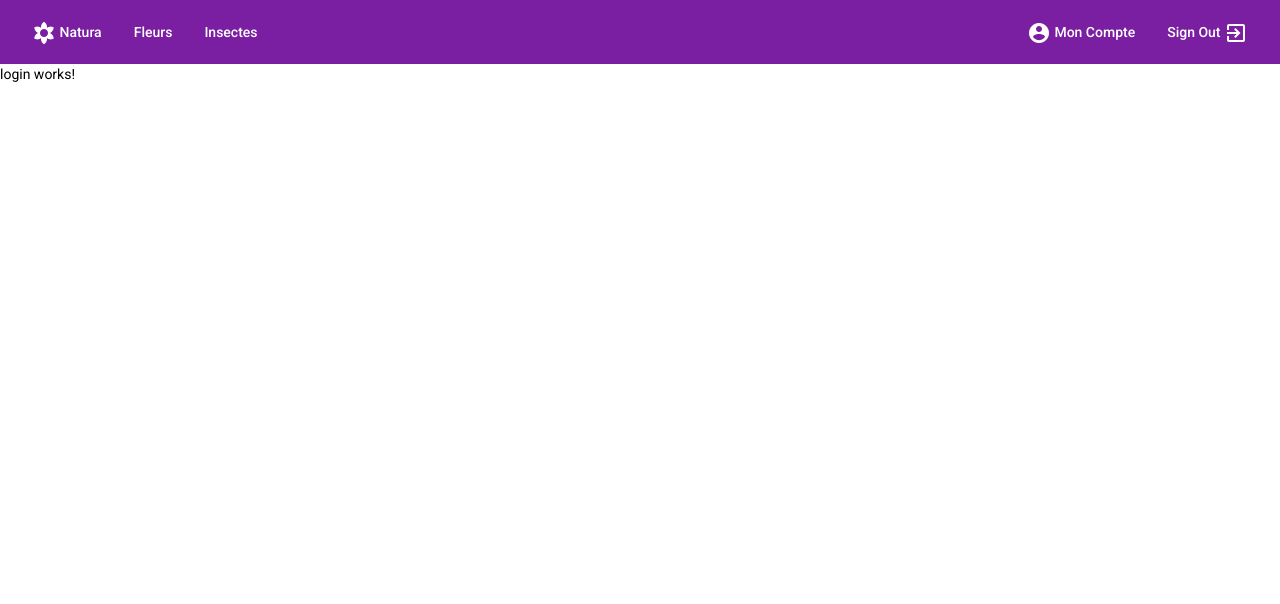
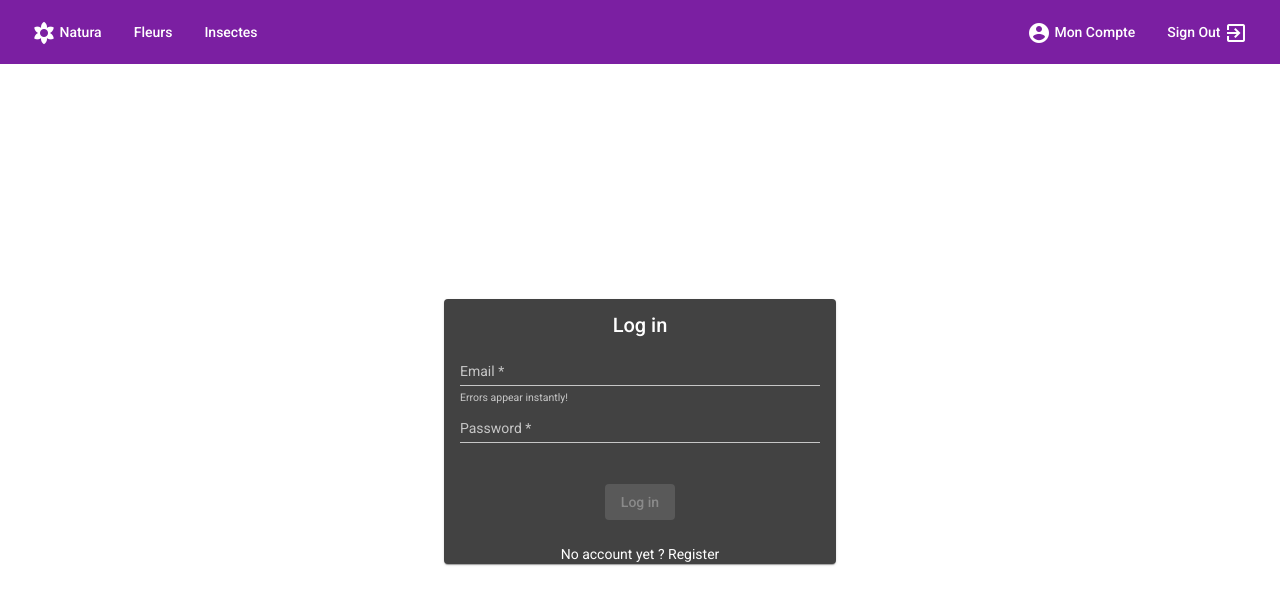
Before and after one commit to devma12/NaturaProject, an Angular app in the folder natura-frontend-app/: page /login in a window 1280 px wide. Shown: the top 604 px of the page. Built offline with nearby package versions, Linux system fonts and the light colour scheme.

Commit message:
implement simple login page

```diff
--- a/natura-frontend-app/package.json
+++ b/natura-frontend-app/package.json
@@ -16,6 +16,7 @@
     "@angular/common": "~9.1.0",
     "@angular/compiler": "~9.1.0",
     "@angular/core": "~9.1.0",
+    "@angular/flex-layout": "^9.0.0-beta.29",
     "@angular/forms": "~9.1.0",
     "@angular/material": "^9.2.0",
     "@angular/platform-browser": "~9.1.0",
--- a/natura-frontend-app/src/app/app.component.css
+++ b/natura-frontend-app/src/app/app.component.css
@@ -2,4 +2,4 @@
     /* This fills the remaining space, by using flexbox.
        Every toolbar row uses a flexbox row layout. */
     flex: 1 1 auto;
-  }
+}
--- a/natura-frontend-app/src/app/app.component.html
+++ b/natura-frontend-app/src/app/app.component.html
@@ -1,6 +1,7 @@
 <header>
   <mat-toolbar color="primary">
     <button href="#" mat-button>
+      <!-- <span><img src="./assets/logo.png"></span> -->
       <mat-icon>filter_vintage</mat-icon>
       Natura
     </button>
--- a/natura-frontend-app/src/app/login/login.component.css
+++ b/natura-frontend-app/src/app/login/login.component.css
@@ -0,0 +1,4 @@
+.login-form {
+    min-width: 200px;
+    max-width: 500px;
+}
--- a/natura-frontend-app/src/app/login/login.component.html
+++ b/natura-frontend-app/src/app/login/login.component.html
@@ -1 +1,36 @@
-<p>login works!</p>
+<div class="container-wrapper">
+  <div class="div-center">
+    <mat-card fxLayout="column" fxLayoutAlign="space-around center">
+      <mat-card-header class="mat-card-header" fxLayout="row" fxLayoutAlign="center">
+        <mat-card-title>Log in</mat-card-title>
+      </mat-card-header>
+      <form class="login-form" [formGroup]="loginForm" (ngSubmit)="onSubmitForm()">
+        <mat-card-content>
+          <mat-form-field class="full-width">
+            <mat-label>Email</mat-label>
+            <input matInput formControlName="email" [formControl]="email" [errorStateMatcher]="matcher"
+                    placeholder="Ex. address@example.com">
+            <mat-hint>Errors appear instantly!</mat-hint>
+            <mat-error *ngIf="email.hasError('email') && !email.hasError('required')">
+            Please enter a valid email address
+            </mat-error>
+            <mat-error *ngIf="email.hasError('required')">
+            Email is <strong>required</strong>
+            </mat-error>
+          </mat-form-field>
+
+          <mat-form-field class="full-width">
+            <mat-label>Password</mat-label>
+            <input matInput placeholder="Password" type="password" formControlName="password">
+          </mat-form-field>
+        </mat-card-content>
+        <mat-card-actions fxLayout="row" fxLayoutAlign="center">
+            <button mat-raised-button color="accent" class="btn-block" type="submit" [disabled]="loginForm.invalid">Log in</button>
+        </mat-card-actions>
+      </form>
+      <mat-card-footer>
+          No account yet ? Register
+      </mat-card-footer>
+    </mat-card>
+  </div>
+</div>
--- a/natura-frontend-app/src/app/login/login.component.ts
+++ b/natura-frontend-app/src/app/login/login.component.ts
@@ -1,4 +1,7 @@
 import { Component, OnInit } from '@angular/core';
+import { Validators, FormGroup, FormBuilder, FormControl } from '@angular/forms';
+import { CustomErrorStateMatcher } from '../matchers/error-state.matcher';
+import { AuthService } from '../services/auth.service';
 
 @Component({
   selector: 'app-login',
@@ -7,9 +10,34 @@ import { Component, OnInit } from '@angular/core';
 })
 export class LoginComponent implements OnInit {
 
-  constructor() { }
+  matcher :CustomErrorStateMatcher;
+
+  loginForm: FormGroup;
+  email: FormControl;
+
+  constructor(
+    private formBuilder: FormBuilder,
+    private authService: AuthService) {
+    this.matcher = new CustomErrorStateMatcher();
+   }
 
   ngOnInit(): void {
+    this.initForm();
+  }
+
+  initForm() {
+
+    this.loginForm = this.formBuilder.group({
+      email: ['', [Validators.required, Validators.email]],
+      password: ['', [Validators.required]]
+    });
+
+    this.email = this.loginForm.controls['email'] as FormControl;
+  }
+
+  onSubmitForm() {
+    const formValue = this.loginForm.value;
+    this.authService.authenticate(formValue['email'], formValue['password']);
   }
 
 }
--- /dev/null
+++ b/natura-frontend-app/src/app/matchers/error-state.matcher.ts
@@ -0,0 +1,10 @@
+import { ErrorStateMatcher } from '@angular/material/core';
+import { FormGroupDirective, FormControl, NgForm } from '@angular/forms';
+
+/** Error when invalid control is dirty, touched, or submitted. */
+export class CustomErrorStateMatcher implements ErrorStateMatcher {
+    isErrorState(control: FormControl | null, form: FormGroupDirective | NgForm | null): boolean {
+      const isSubmitted = form && form.submitted;
+      return !!(control && control.invalid && (control.dirty || control.touched || isSubmitted));
+    }
+}
--- a/natura-frontend-app/src/app/services/auth.service.ts
+++ b/natura-frontend-app/src/app/services/auth.service.ts
@@ -1,10 +1,17 @@
 import { Injectable } from '@angular/core';
+import { Router } from '@angular/router';
 
 @Injectable()
 export class AuthService {
 
     isAuth: boolean = false;
 
-    constructor() { }
+    constructor(private router: Router) { }
+
+    authenticate(email: string, password: string) {
+        // To do : authenticate
+        this.isAuth = true;
+        this.router.navigate(['/home']);
+    }
 
 }
--- a/natura-frontend-app/src/styles.css
+++ b/natura-frontend-app/src/styles.css
@@ -2,3 +2,18 @@
 
 html, body { height: 100%; }
 body { margin: 0; font-family: Roboto, "Helvetica Neue", sans-serif; }
+
+.container-wrapper {
+    max-height: calc(100vh - 65px);
+ }
+
+.full-width {
+    width: 100%;
+ }
+
+.div-center {
+    height: calc(100vh - 65px);
+    display: flex;
+    justify-content: center;
+    align-items: center;
+ }
```
Also changed, not shown: natura-frontend-app/src/app/app.module.ts (+13 -10 lines), natura-frontend-app/src/app/shared/material.module.ts (+86 -6 lines), 1 other file (tests, documents, lock files or other folders).
